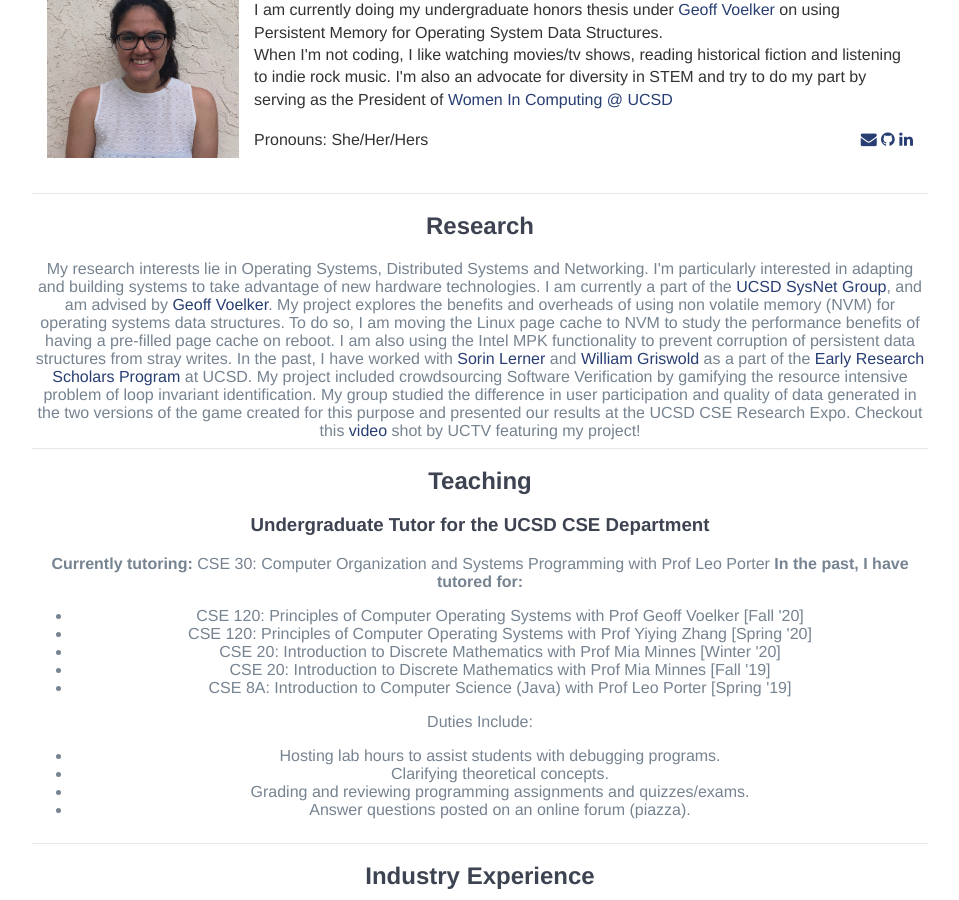
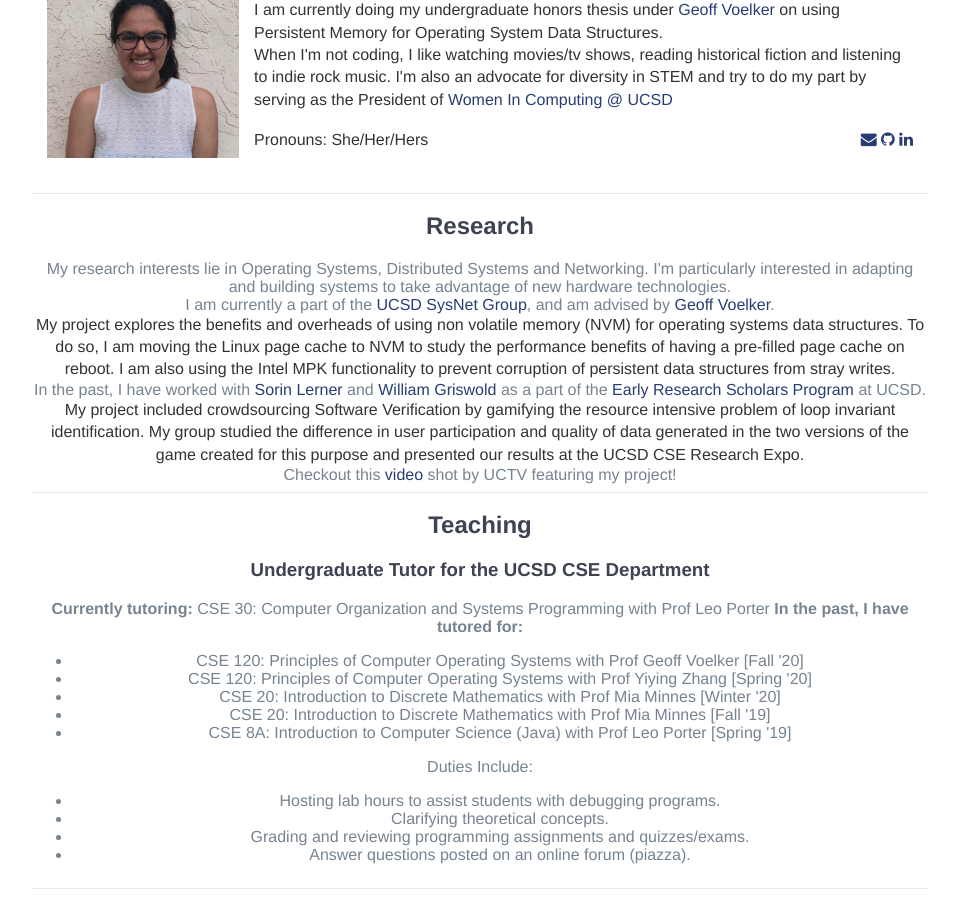
Before and after one commit to p-suneja/p-suneja.github.io, a Jekyll site: the page built from index.html, in a window 1280 px wide and 900 px high, scrolled down 314 px. Shown: the whole window, without its empty margins (160-1119 px from the left). Built offline with Jekyll 4.4.1, drawn with Linux system fonts in a browser that asks for light colours; nearby versions of some CDN libraries; some of the changed lines change nothing that is shown.

Commit message:
lets gooo

```diff
--- a/index.html
+++ b/index.html
@@ -56,29 +56,33 @@ title: Priyal Suneja
 
     My research interests lie in Operating Systems, Distributed Systems and
     Networking. I'm particularly interested in adapting and building systems to
-    take advantage of new hardware technologies.
+    take advantage of new hardware technologies. <br>
 
-    I am currently a part of the <a href="http://www.sysnet.ucsd.edu/sysnet/" target="_blank">UCSD SysNet Group</a>, and am advised by <a href="http://cseweb.ucsd.edu/~voelker/" target="_blank">Geoff Voelker</a>.
-    My project explores the benefits and overheads of using non volatile memory
+    I am currently a part of the <a href="http://www.sysnet.ucsd.edu/sysnet/"
+    target="_blank">UCSD SysNet Group</a>, and am advised by <a
+    href="http://cseweb.ucsd.edu/~voelker/" target="_blank">Geoff Voelker</a>.
+    <br>
+    <p> My project explores the benefits and overheads of using non volatile memory
     (NVM) for operating systems data structures. To do so, I am moving the Linux
     page cache to NVM to study the performance benefits of having a pre-filled
     page cache on reboot. I am also using the Intel MPK functionality to prevent
-    corruption of persistent data structures from stray writes.
+    corruption of persistent data structures from stray writes. </p>
 
     In the past, I have worked with <a href="http://cseweb.ucsd.edu/~lerner/"
     target="_blank">Sorin Lerner</a> and <a href="https://cseweb.ucsd.edu/~wgg/"
     target="_blank">William Griswold</a> as a part of the <a
     href="http://ersp.ucsd.edu/" target="_blank"> Early Research Scholars
-    Program</a> at UCSD. My project included crowdsourcing Software Verification
+    Program</a> at UCSD. <br>
+    <p> My project included crowdsourcing Software Verification
     by gamifying the resource intensive problem of loop invariant
     identification. My group studied the difference in user participation and
     quality of data generated in the two versions of the game created for this
-    purpose and presented our results at the UCSD CSE Research Expo.
+    purpose and presented our results at the UCSD CSE Research Expo. </p>
 
     Checkout this <a href="https://www.youtube.com/watch?v=D3bSsfRMNCg" target="_blank"> video </a> shot by UCTV featuring my project!
 </div>
 
-<div class="col-md-12 example-title">
+<div class="col-md-12 example-title" text-align="left">
     <a id="TEACHING"><h2>Teaching</h2></a>
 
     <h3 class="timeline-title">Undergraduate Tutor for the UCSD CSE Department</h3>
```
